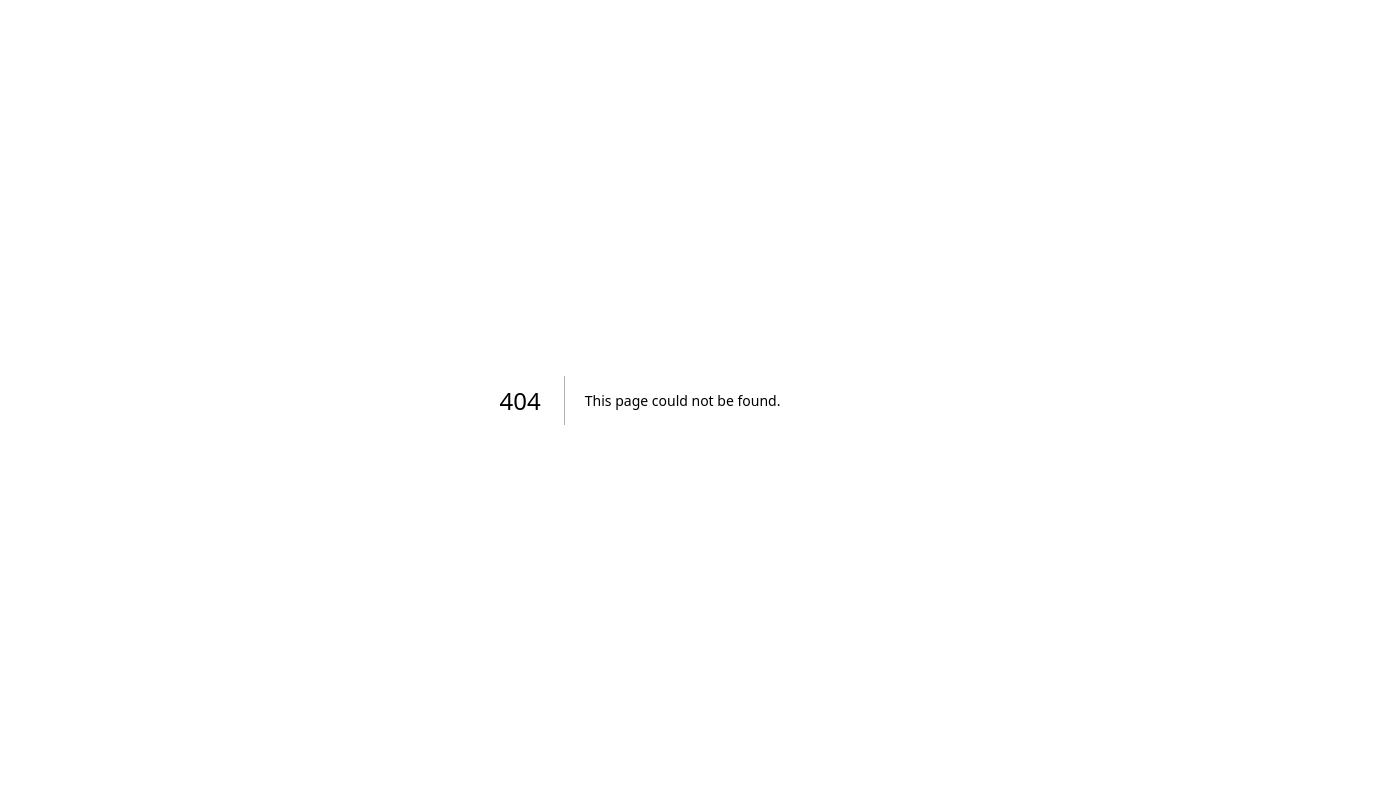
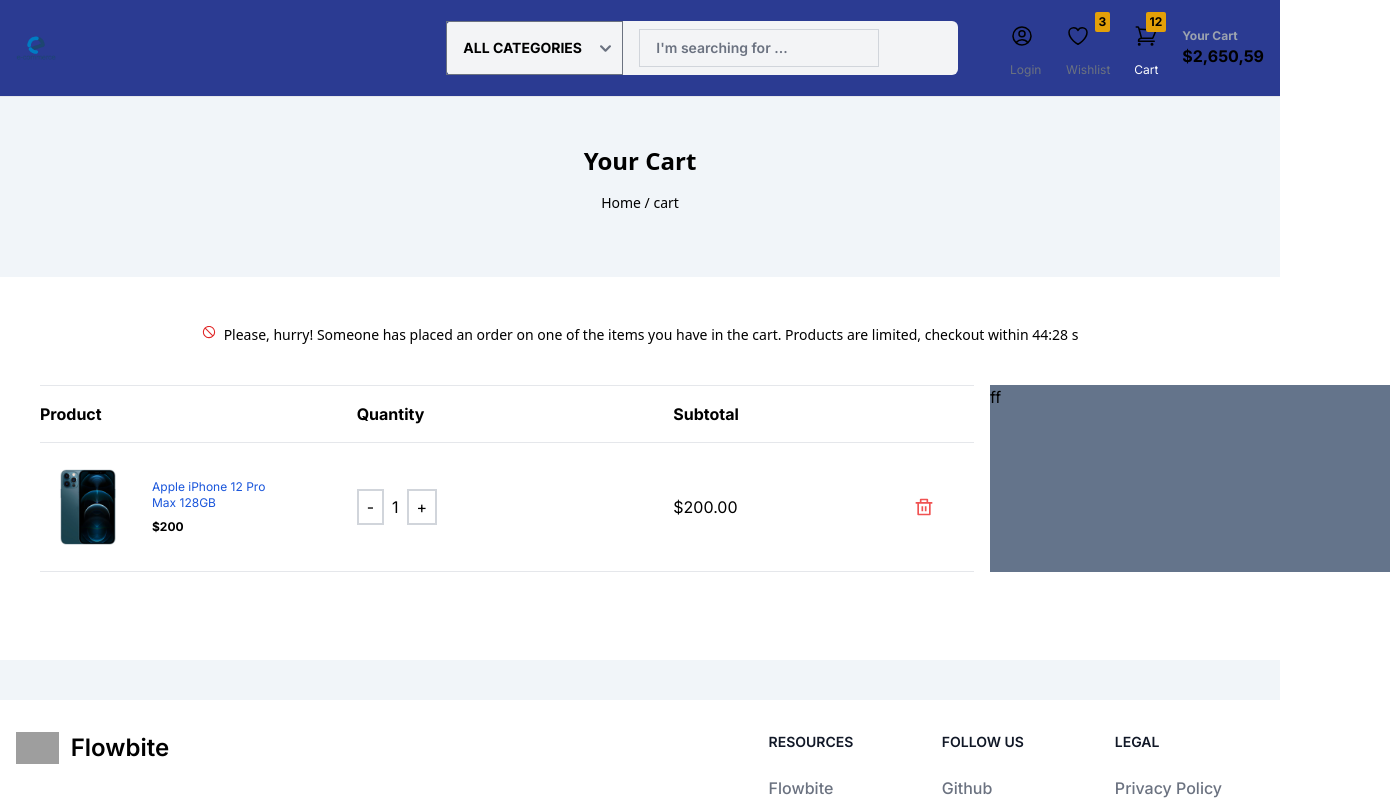
Before and after one commit to ahsanbilal712/e-commerce-web, a Next.js app: page /cart in a window 1280 px wide. Before the commit this address had no page. Shown: the top 800 px of the page, 1390 px wide, since content can reach past the window. Built offline with nearby package versions, Linux system fonts and the light colour scheme; grey boxes are pictures that could not be loaded.

Commit message:
Updated checkout page

```diff
--- a/package.json
+++ b/package.json
@@ -14,6 +14,7 @@
     "next": "14.2.5",
     "react": "^18",
     "react-dom": "^18",
+    "react-icons": "^5.2.1",
     "react-image-magnify": "^2.7.4",
     "react-slick": "^0.30.2",
     "slick-carousel": "^1.8.1"
@@ -22,6 +23,8 @@
     "@types/node": "^20",
     "@types/react": "^18",
     "@types/react-dom": "^18",
+    "@types/react-image-magnify": "^2.7.4",
+    "@types/react-slick": "^0.23.13",
     "eslint": "^8",
     "eslint-config-next": "14.2.5",
     "postcss": "^8",
--- /dev/null
+++ b/src/app/cart/components/CartHeading.tsx
@@ -0,0 +1,26 @@
+"use client";
+
+import React, { useState } from "react";
+
+
+const CartHeading: React.FC = () => {
+
+
+    return (
+        <div className="max-w-7xl mx-auto p-10">
+            <div className="flex justify-center flex-col py-2" >
+                <div className="text-2xl font-sans font-bold mx-auto">
+                    Your Cart
+                </div>
+                <div className="text-sm font-sans mx-auto py-4 ">
+                    Home / cart
+                </div>
+            </div>
+        </div>
+
+
+    );
+
+};
+
+export default CartHeading;
--- /dev/null
+++ b/src/app/cart/components/CartPageBody.tsx
@@ -0,0 +1,35 @@
+"use client";
+
+import React, { useState } from "react";
+import { AiOutlineStop } from "react-icons/ai";
+import ProductDescription from "./ProductDescription"
+
+
+
+
+const CartPageBody: React.FC = () => {
+
+
+    return (
+        <div className="max-w-full mx-auto p-10 bg-white" >
+            <div className="flex justify-center flex-col py-2" >
+                <div className="text-sm font-sans  mx-auto flex flex-row">
+                    <AiOutlineStop className="text-red-600 mr-2" /> <span>Please, hurry! Someone has placed an order on one of the items you have in the cart. Products are limited, checkout within 44:28 s</span>
+                </div>
+                <div className="flex flex-row mx-auto py-10">
+                    <div className="w-[950px]">
+                        <ProductDescription />
+                    </div>
+                    <div className="w-[400px] bg-slate-500">
+                        ff
+                    </div>
+                </div>
+            </div>
+        </div>
+
+
+    );
+
+};
+
+export default CartPageBody;
--- /dev/null
+++ b/src/app/cart/components/ProductDescription.tsx
@@ -0,0 +1,71 @@
+"use client";
+
+import React, { useState } from "react";
+import productImg from "../../../../public/images/home/products/products.webp";
+import { RiDeleteBinLine } from "react-icons/ri";
+
+
+const items = [
+    {
+        image: productImg,
+        title: "Apple iPhone 12 Pro Max 128GB",
+        price: "$200",
+    }
+];
+
+const CartPageBody: React.FC = () => {
+    const [cartItems, setCartItems] = useState(items.map(item => ({ ...item, quantity: 1 })));
+
+    const handleQuantityChange = (index, delta) => {
+        const newItems = [...cartItems];
+        const newQuantity = newItems[index].quantity + delta;
+        if (newQuantity > 0) {
+            newItems[index].quantity = newQuantity;
+        }
+        setCartItems(newItems);
+    };
+
+    const handleRemoveItem = (index) => {
+        const newItems = [...cartItems];
+        newItems.splice(index, 1);
+        setCartItems(newItems);
+    };
+
+    return (
+        <div className="max-w-full mx-auto pr-4">
+            <hr className="mb-4" />
+
+            <div className="grid grid-cols-3 gap-4 font-bold">
+                <div>Product</div>
+                <div>Quantity</div>
+                <div>Subtotal</div>
+            </div>
+            <hr className="my-4" />
+            {cartItems.map((item, index) => (
+                <div key={index} className="grid grid-cols-3 items-center gap-4">
+                    <div className="flex">
+                        <img src={item.image.src} alt={item.title} className="h-24 w-24 mr-4 object-cover" />
+                        <div className="w-32 content-center">
+                            <p className="text-xs text-blue-700">{item.title}</p>
+                            <p className="text-xs font-bold mt-2">{item.price}</p>
+                        </div>
+                    </div>
+                    <div>
+                        <button onClick={() => handleQuantityChange(index, -1)} className="px-2 py-1 border-2 border-gray-300">-</button>
+                        <span className="mx-2">{item.quantity}</span>
+                        <button onClick={() => handleQuantityChange(index, 1)} className="px-2 py-1 border-2 border-gray-300">+</button>
+                    </div>
+                    <div className="flex items-center justify-between">
+                        <p>{`$${(parseFloat(item.price.slice(1)) * item.quantity).toFixed(2)}`}</p>
+                        <button onClick={() => handleRemoveItem(index)} className="text-red-500 text-xl mr-10"><RiDeleteBinLine />
+                        </button>
+                    </div>
+                </div>
+            ))}
+            <hr className="mt-4" />
+
+        </div>
+    );
+};
+
+export default CartPageBody;
--- /dev/null
+++ b/src/app/cart/page.tsx
@@ -0,0 +1,20 @@
+import Image from "next/image";
+import Header from "../homePage/components/Header";
+import Footer from "../homePage/components/Footer"
+import CartHeading from "./components/CartHeading"
+import CartPageBody from "./components/CartPageBody";
+
+
+export default function Home() {
+    return (
+        <div className="bg-slate-100">
+
+            <Header />
+            <CartHeading />
+            <CartPageBody />
+
+            <Footer />
+
+        </div>
+    );
+}
--- a/src/app/homePage/components/Footer.tsx
+++ b/src/app/homePage/components/Footer.tsx
@@ -9,7 +9,7 @@ const Footer: React.FC = () => {
 
 
 
-        <footer className="bg-white dark:bg-gray-900 mt-20">
+        <footer className="bg-white dark:bg-gray-900 mt-10">
             <div className="mx-auto w-full max-w-screen-xl p-4 py-6 lg:py-8">
                 <div className="md:flex md:justify-between">
                     <div className="mb-6 md:mb-0">
--- a/src/app/homePage/components/TrendingProducts.tsx
+++ b/src/app/homePage/components/TrendingProducts.tsx
@@ -2,6 +2,8 @@
 
 import React, { useState } from "react";
 import productImg from "../../../../public/images/home/products/products.webp";
+import productImg2 from "../../../../public/images/home/products/productImg2.webp";
+import productImg3 from "../../../../public/images/home/products/productImg3.webp";
 
 const PopularCategories: React.FC = () => {
     const items = [
@@ -11,7 +13,12 @@ const PopularCategories: React.FC = () => {
             price: "$56",
         },
         {
-            image: productImg,
+            image: productImg2,
+            title: "Apple iPhone 12 Pro Max 128GB",
+            price: "$56",
+        },
+        {
+            image: productImg3,
             title: "Apple iPhone 12 Pro Max 128GB",
             price: "$56",
         },
@@ -21,7 +28,7 @@ const PopularCategories: React.FC = () => {
             price: "$56",
         },
         {
-            image: productImg,
+            image: productImg2,
             title: "Apple iPhone 12 Pro Max 128GB",
             price: "$56",
         },
@@ -31,17 +38,12 @@ const PopularCategories: React.FC = () => {
             price: "$56",
         },
         {
-            image: productImg,
-            title: "Apple iPhone 12 Pro Max 128GB",
-            price: "$56",
-        },
-        {
-            image: productImg,
+            image: productImg3,
             title: "Apple iPhone 13 Pro Max 128GB",
             price: "$56",
         },
         {
-            image: productImg,
+            image: productImg2,
             title: "Apple iPhone 12 Pro Max 128GB",
             price: "$56",
         },
--- a/src/app/productPage/components/ProductImages.tsx
+++ b/src/app/productPage/components/ProductImages.tsx
@@ -56,11 +56,11 @@ const ProductImages: React.FC = () => {
                             largeImage: {
                                 src: expandedImg,
                                 width: 1200,
-                                height: 1800,
+                                height: 1200,
                             },
                             enlargedImageContainerDimensions: {
-                                width: '300%',
-                                height: '150%',
+                                width: '200%',
+                                height: '100%',
                             },
                             enlargedImagePosition: 'beside'
                         }} />
```
Also changed, not shown: 1 other file (tests, documents, lock files or other folders).
